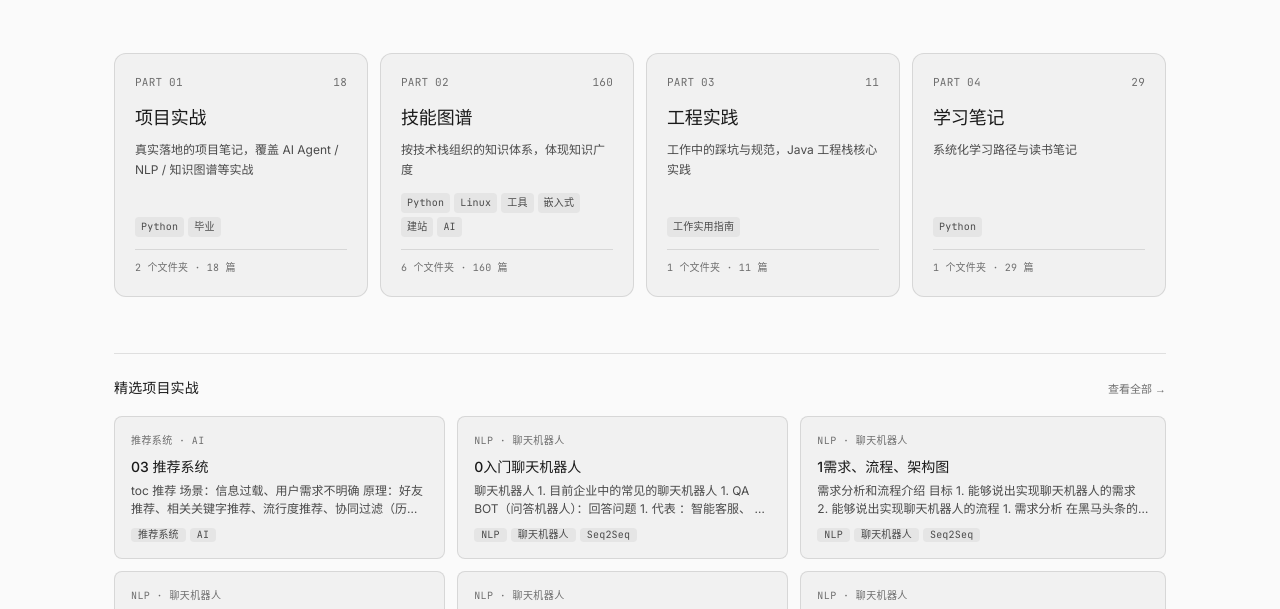
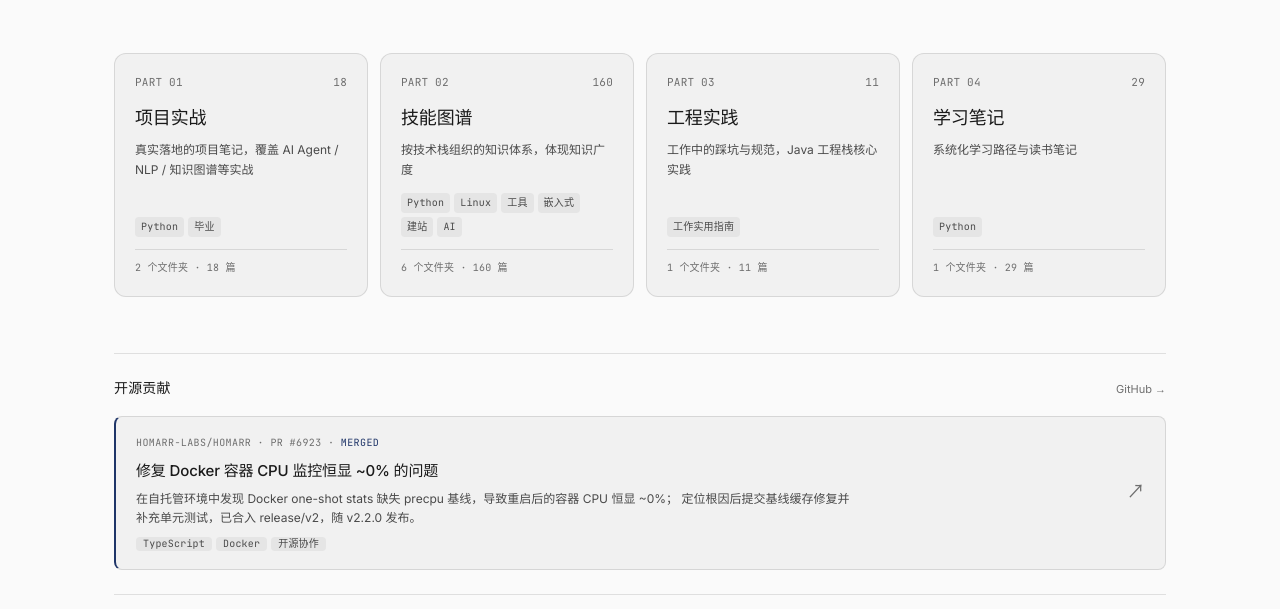
Before and after one commit to jcstrong/jcstrong.github.io, an Astro site: page / in a window 1280 px wide. Shown: the part 176-785 px from the top of the page. Built offline with nearby package versions, Linux system fonts and the light colour scheme; Astro itself is replaced by a stand-in of ours.

Commit message:
feat(index): 首页新增开源贡献区块（homarr PR #6923 已合入 v2.2.0）

```diff
--- a/src/pages/index.astro
+++ b/src/pages/index.astro
@@ -54,6 +54,32 @@ const skillMatrix = [
     </section>
 
     <Hero categories={categoryStats} />
+
+    <hr class="divider" />
+
+
+    <section class="oss">
+      <div class="section-header">
+        <h2 class="section-title">开源贡献</h2>
+        <a href="https://github.com/jcstrong" target="_blank" rel="noopener" class="section-link">GitHub →</a>
+      </div>
+      <a href="https://github.com/homarr-labs/homarr/pull/6923" target="_blank" rel="noopener" class="oss-card card-hover">
+        <div class="oss-body">
+          <div class="oss-meta mono">homarr-labs/homarr · PR #6923 · <span class="oss-badge">MERGED</span></div>
+          <h3 class="oss-title">修复 Docker 容器 CPU 监控恒显 ~0% 的问题</h3>
+          <p class="oss-summary">
+            在自托管环境中发现 Docker one-shot stats 缺失 precpu 基线，导致重启后的容器 CPU 恒显 ~0%；
+            定位根因后提交基线缓存修复并补充单元测试，已合入 release/v2，随 v2.2.0 发布。
+          </p>
+          <div class="project-tags">
+            <span class="tag mono">TypeScript</span>
+            <span class="tag mono">Docker</span>
+            <span class="tag mono">开源协作</span>
+          </div>
+        </div>
+        <div class="oss-arrow mono">↗</div>
+      </a>
+    </section>
 
     <hr class="divider" />
 
@@ -128,6 +154,61 @@ const skillMatrix = [
 .section-link {
   font-size: 11px;
   color: var(--text-tertiary);
+}
+
+.oss-card {
+  display: flex;
+  align-items: center;
+  gap: 20px;
+  background: var(--bg-secondary);
+  border: 0.5px solid var(--border-tertiary);
+  border-left: 2px solid var(--accent);
+  border-radius: var(--radius-md);
+  padding: 18px 20px;
+  color: var(--text-primary);
+  text-decoration: none;
+}
+
+.oss-body {
+  flex: 1;
+  min-width: 0;
+}
+
+.oss-meta {
+  font-size: 10px;
+  color: var(--text-tertiary);
+  margin-bottom: 8px;
+  text-transform: uppercase;
+  letter-spacing: 0.04em;
+}
+
+.oss-badge {
+  color: var(--accent);
+}
+
+.oss-title {
+  font-size: 15px;
+  font-weight: 500;
+  margin-bottom: 6px;
+  letter-spacing: -0.01em;
+}
+
+.oss-summary {
+  font-size: 12px;
+  color: var(--text-secondary);
+  line-height: 1.6;
+  margin-bottom: 10px;
+  max-width: 720px;
+}
+
+.oss-arrow {
+  font-size: 18px;
+  color: var(--text-tertiary);
+  flex-shrink: 0;
+}
+
+.oss-card:hover .oss-arrow {
+  color: var(--accent);
 }
 
 .project-grid {
```
